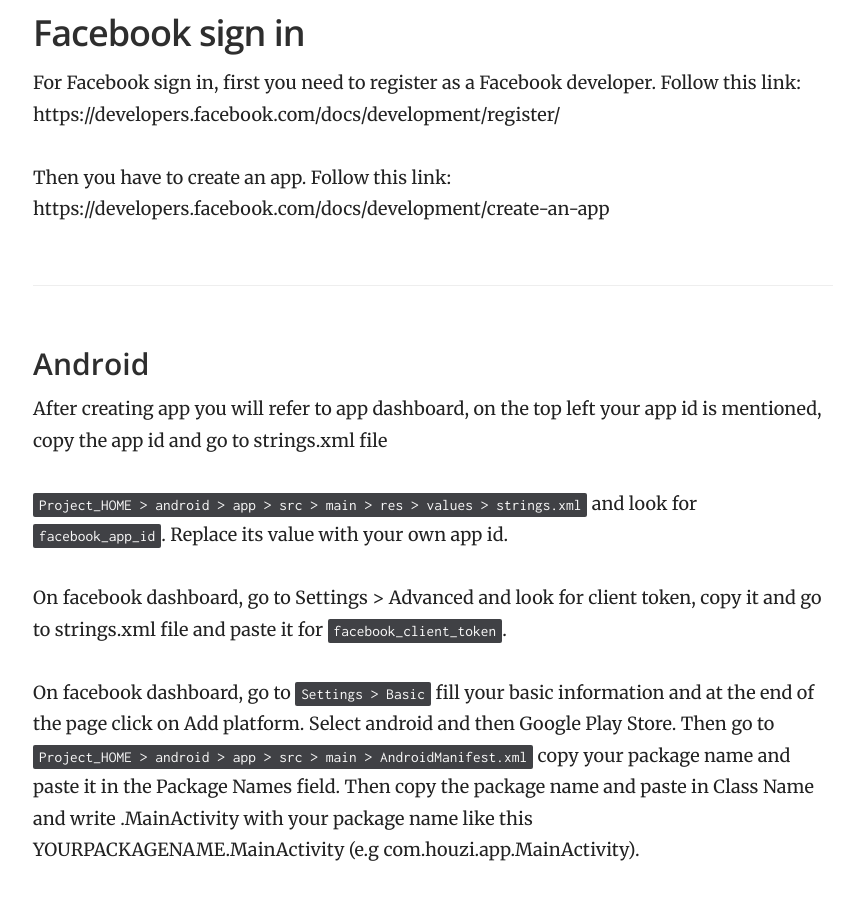
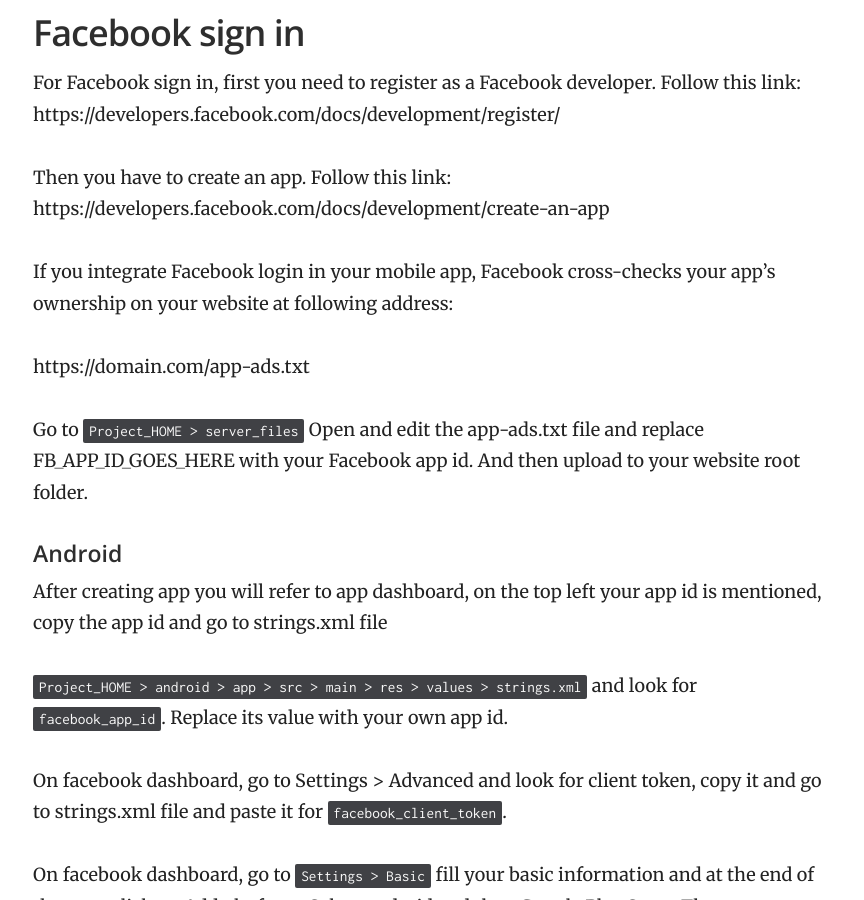
Before and after one commit to booleanbites/houzi-doc, a Jekyll site: the page built from _docs/tools/social_signon.md, in a window 1280 px wide and 900 px high, scrolled down 2012 px. Shown: the whole window, without its empty margins (357-1221 px from the left). Built offline with Jekyll 4.4.1, drawn with Linux system fonts in a browser that asks for light colours.

Commit message:
fb owenership guide added

```diff
--- a/_docs/tools/social_signon.md
+++ b/_docs/tools/social_signon.md
@@ -55,8 +55,14 @@ https://developers.facebook.com/docs/development/register/
 Then you have to create an app. Follow this link:
 https://developers.facebook.com/docs/development/create-an-app
 
+If you integrate Facebook login in your mobile app, Facebook cross-checks your app's ownership on your website at following address:
 
-### Android
+https://domain.com/app-ads.txt
+
+Go to `Project_HOME  > server_files` Open and edit the app-ads.txt file and replace FB_APP_ID_GOES_HERE with your Facebook app id. And then upload to your website root folder.
+
+
+#### Android
 After creating app you will refer to app dashboard, on the top left your app id is mentioned, copy the app id and go to strings.xml file
 
 `Project_HOME > android > app > src > main > res > values > strings.xml` and look for `facebook_app_id`. Replace its value with your own app id.
@@ -72,7 +78,7 @@ https://developers.facebook.com/docs/facebook-login/android?locale=en_US#6--prov
 **OR** to quickly find your hash key, copy your SHA-1 certificate and go to this website http://tomeko.net/online_tools/hex_to_base64.php paste it in the hex string field and you will get your key hashes in the output field.
 
 
-### IOS
+#### IOS
 On facebook dashboard, go to `Settings > Basic` at the end of the page click on Add platform and fill in the details.
 
 Open `Project_HOME > ios > Runner > Info >`
```
